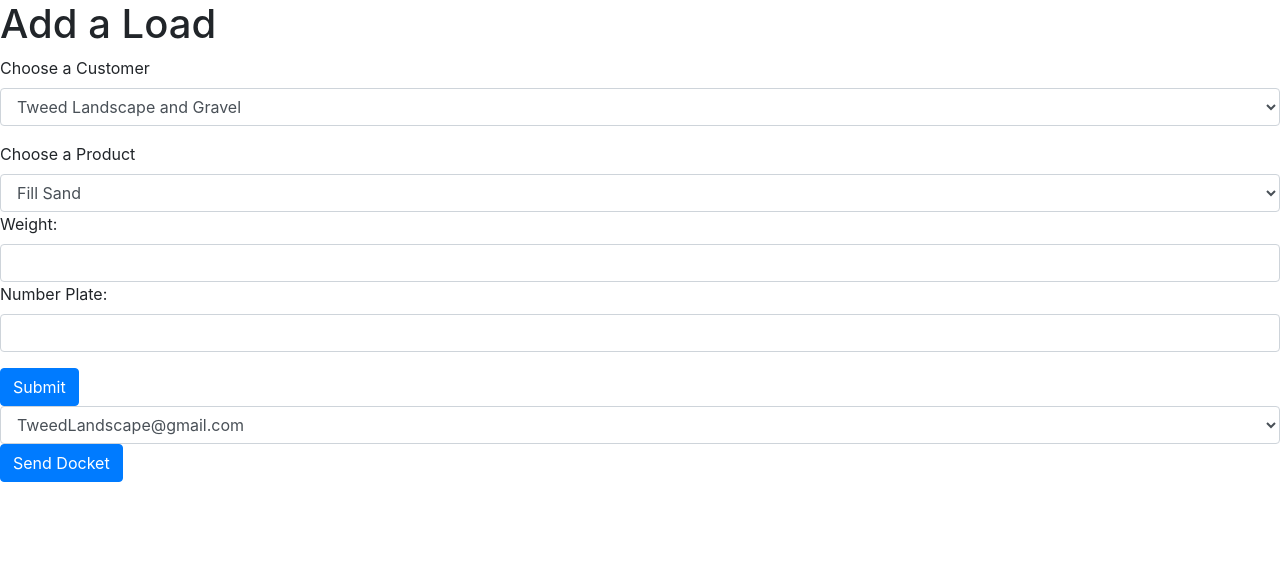
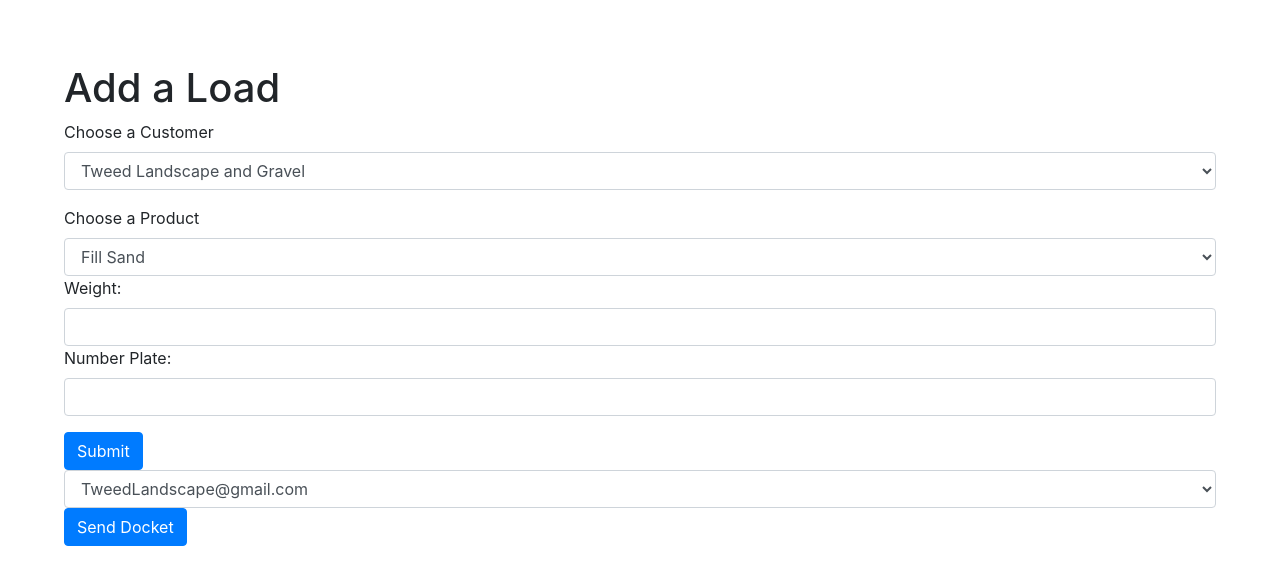
Before and after one commit to yourlow/loader-scales, a React (Create React App) app: page /add-loads in a window 1280 px wide. Shown: the top 584 px of the page. Built offline with nearby package versions, Linux system fonts and the light colour scheme.

Commit message:
fixed view issue

```diff
--- a/src/views/AddLoad/AddLoad.js
+++ b/src/views/AddLoad/AddLoad.js
@@ -1,6 +1,6 @@
 import { react } from "react";
 import { Form, Button } from "react-bootstrap";
-
+import './addpage.css';
 
 
 
@@ -8,7 +8,7 @@ export const AddLoad = (props) => {
 
 
   return (
-    <div>
+    <div className="add-page">
 
       <h1>Add a Load</h1>
       <Form>
--- /dev/null
+++ b/src/views/AddLoad/addpage.css
@@ -0,0 +1,3 @@
+.add-page {
+    margin: 5%;
+}
```
